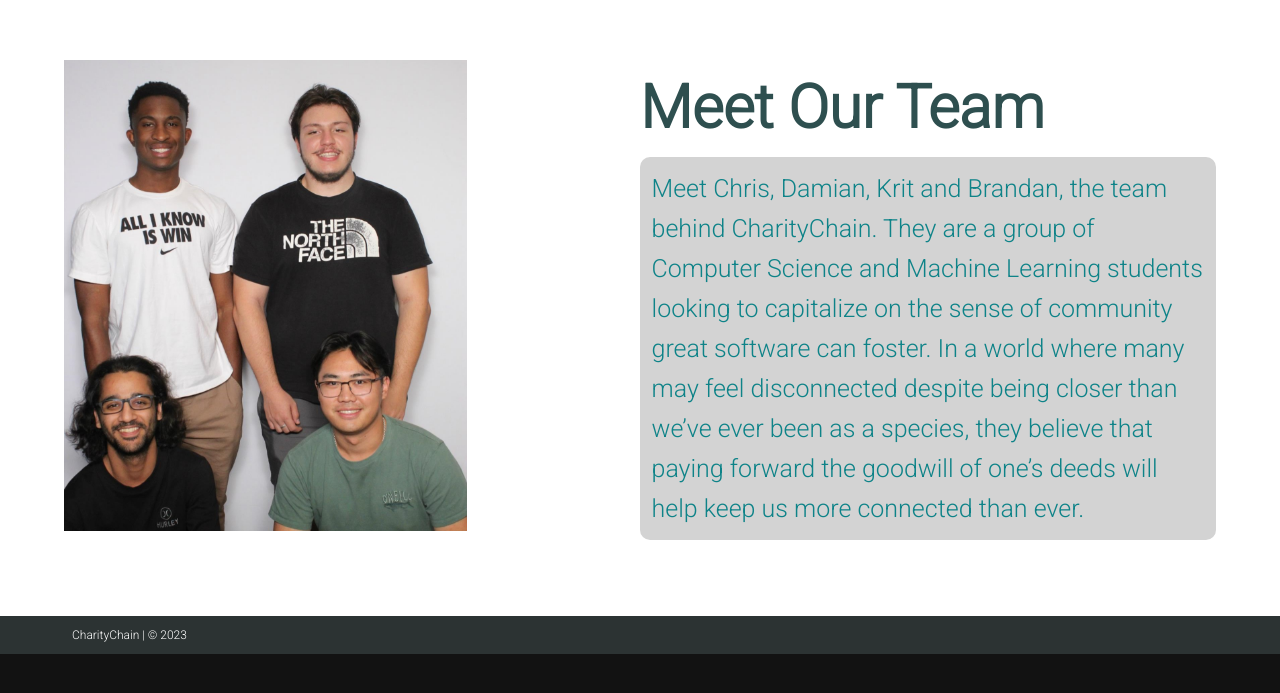
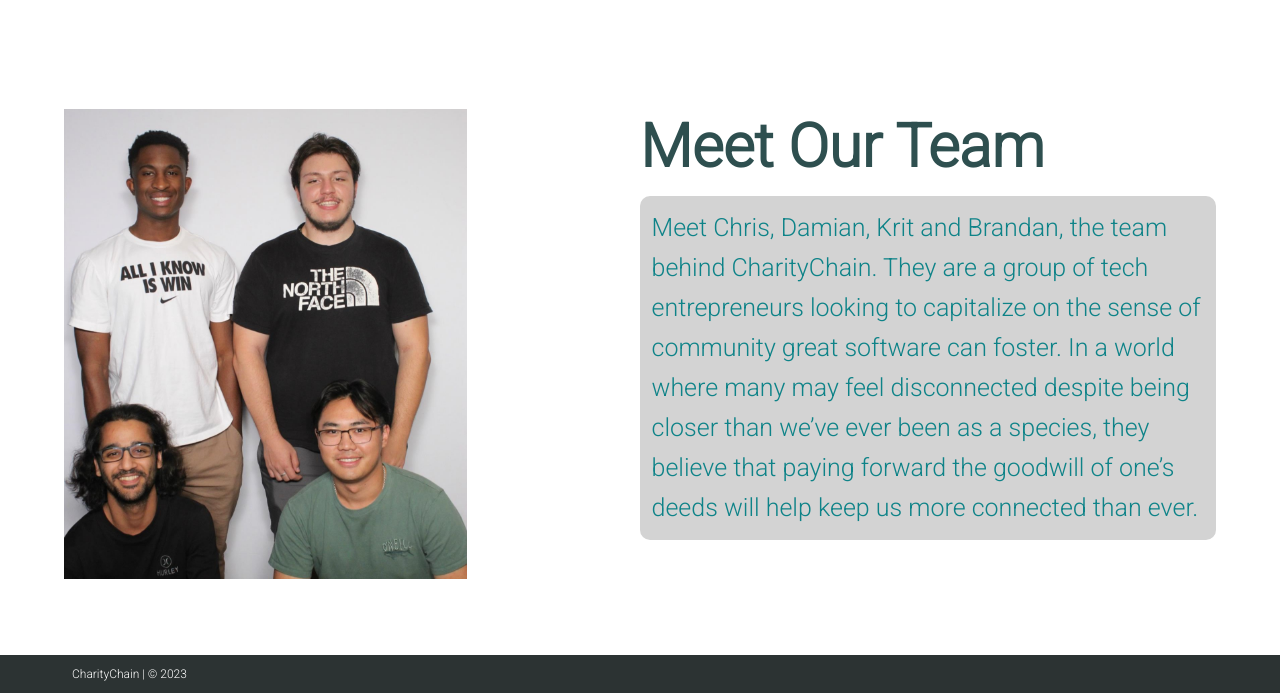
Before and after one commit to meliadamian17/charitychain, a React (Vite) app: page / in a window 1280 px wide. Shown: the part 2021-2714 px from the top of the page. Before the commit the page ends 2675 px from the top, so only its background shows below. Built offline with nearby package versions, Linux system fonts and the light colour scheme; no server answers; the database is empty.

Commit message:
Adding small UI changes.

```diff
--- a/src/components/CharityCard.jsx
+++ b/src/components/CharityCard.jsx
@@ -180,7 +180,7 @@ const MultiActionAreaCard = ({ charity }) => {
           backgroundColor: 'white',
         },
       }}
-      className="custom-close-button absolute cursor-pointer donate-button top-2 right-0"
+      className="custom-close-button absolute cursor-pointer donate-button"
     >
       Donate
     </Button>
--- a/src/components/Team.jsx
+++ b/src/components/Team.jsx
@@ -9,7 +9,7 @@ const Team = () => {
     return (
         <motion.div variants={textVariant()} className="mb-10">
         <div className="aboutDescription">
-            <div className="aboutImage mt-2" id="teamImg">
+            <div className="aboutImage" style={{ marginTop: "5%" }} id="teamImg">
                 <img src={Team_Logo}/>
             </div>
             <div className="aboutDes">
@@ -17,7 +17,7 @@ const Team = () => {
                     Meet Our Team
             </div>
             <div className={styles.mainSectionSubText} style={{ backgroundColor: 'lightgrey', padding: '2%', borderRadius: '10px' }}>
-                Meet Chris, Damian, Krit and Brandan, the team behind CharityChain. They are a group of Computer Science and Machine Learning students looking to capitalize on the sense of community great software can foster. In a world where many may feel disconnected despite being closer than we’ve ever been as a species, they believe that paying forward the goodwill of one’s deeds  will help keep us more connected than ever.
+                Meet Chris, Damian, Krit and Brandan, the team behind CharityChain. They are a group of tech entrepreneurs looking to capitalize on the sense of community great software can foster. In a world where many may feel disconnected despite being closer than we’ve ever been as a species, they believe that paying forward the goodwill of one’s deeds  will help keep us more connected than ever.
             </div>
             </div>
         </div>
```
